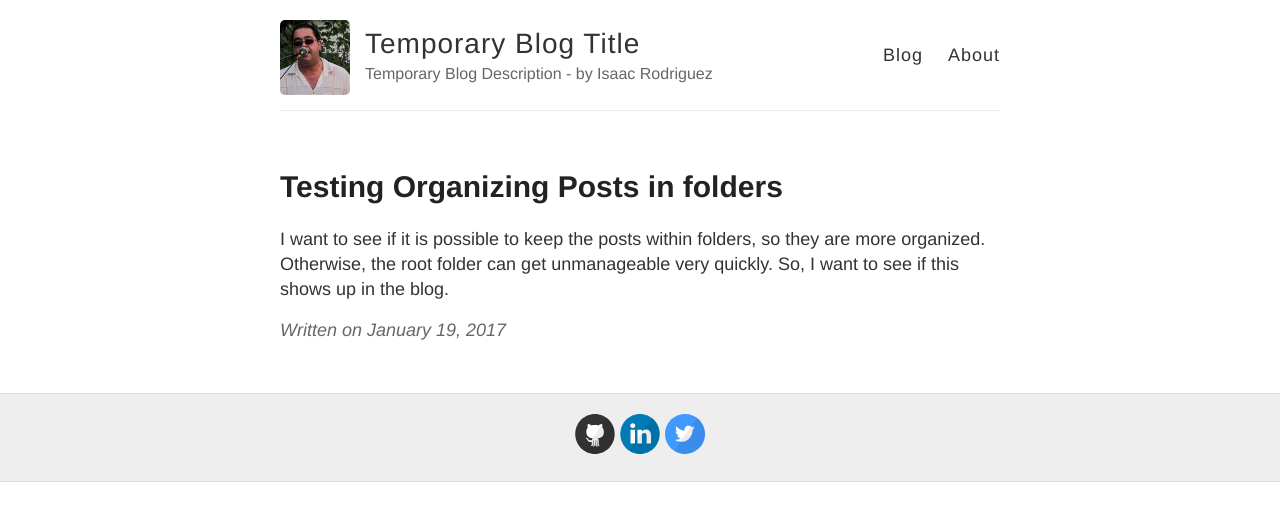
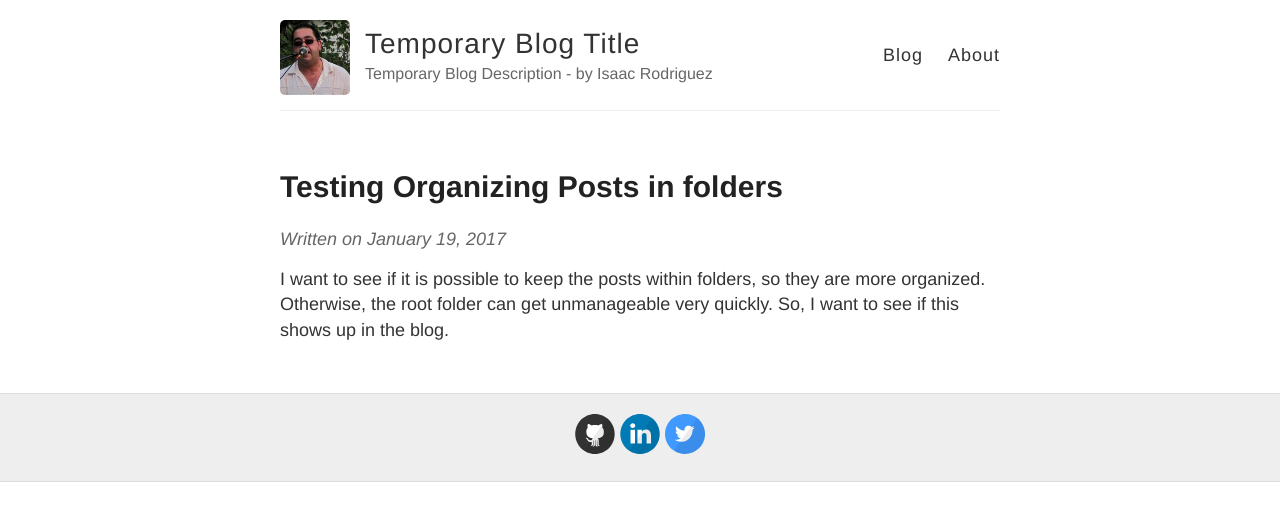
Before and after one commit to CurroRodriguez/currorodriguez.github.io, a Jekyll site: the page built from _posts/2017/2017-01-19-TestingFolderOrganization.md, in a window 1280 px wide. Shown: the top 521 px of the page. Built offline with Jekyll 4.4.1, drawn with Linux system fonts in a browser that asks for light colours; comment, search, counter and statistics services are not loaded.

Commit message:
Moving date on the post after the title

```diff
--- a/_layouts/post.html
+++ b/_layouts/post.html
@@ -4,14 +4,15 @@ layout: default
 
 <article class="post">
   <h1>{{ page.title }}</h1>
+  <div class="date">
+    Written on {{ page.date | date: "%B %e, %Y" }}
+  </div>
 
   <div class="entry">
     {{ content }}
   </div>
 
-  <div class="date">
-    Written on {{ page.date | date: "%B %e, %Y" }}
-  </div>
+
 
   {% include disqus.html %}
 </article>
--- a/index.html
+++ b/index.html
@@ -8,9 +8,6 @@ layout: default
 
       <h1><a href="{{ site.baseurl }}{{ post.url }}">{{ post.title }}</a></h1>
 
-      <div class="date">
-        {{ page.date | date: "%B %e, %Y" }}
-      </div>
 
       <div class="entry">
         {{ post.excerpt }}
```
